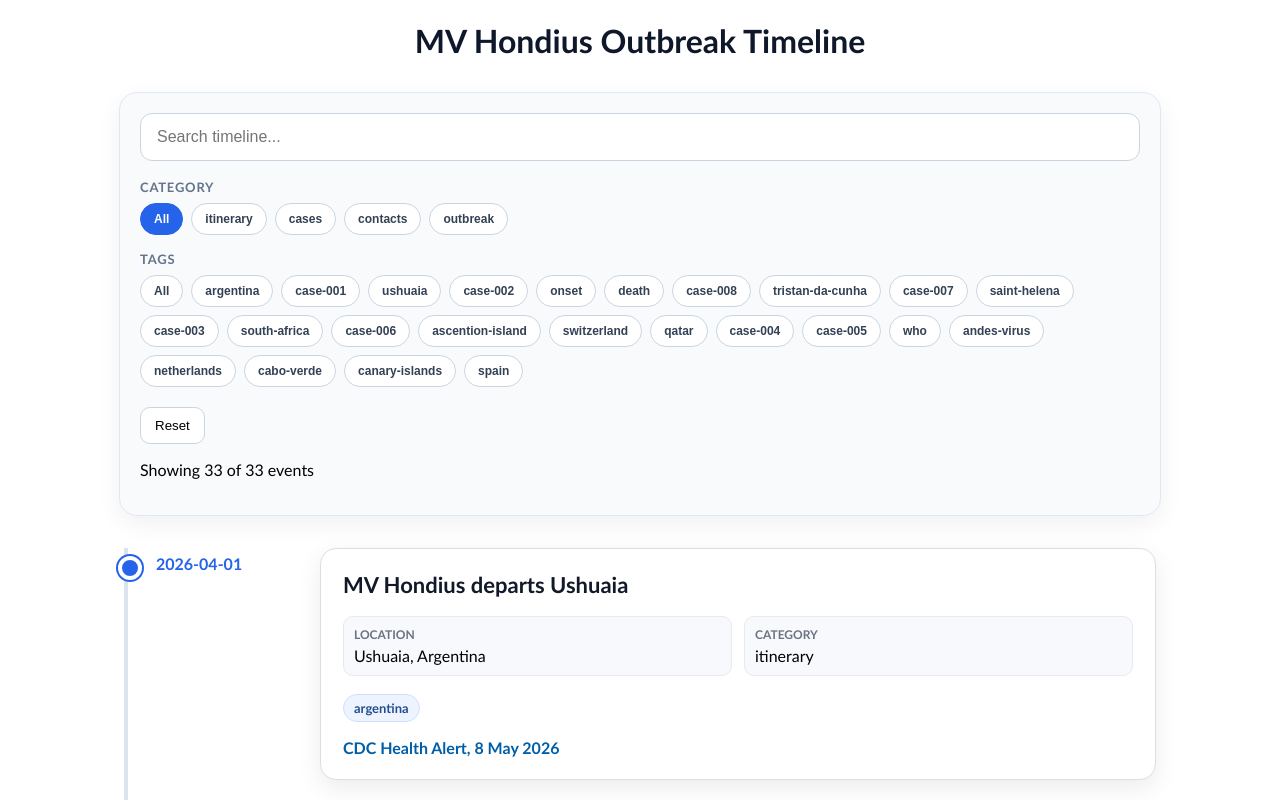
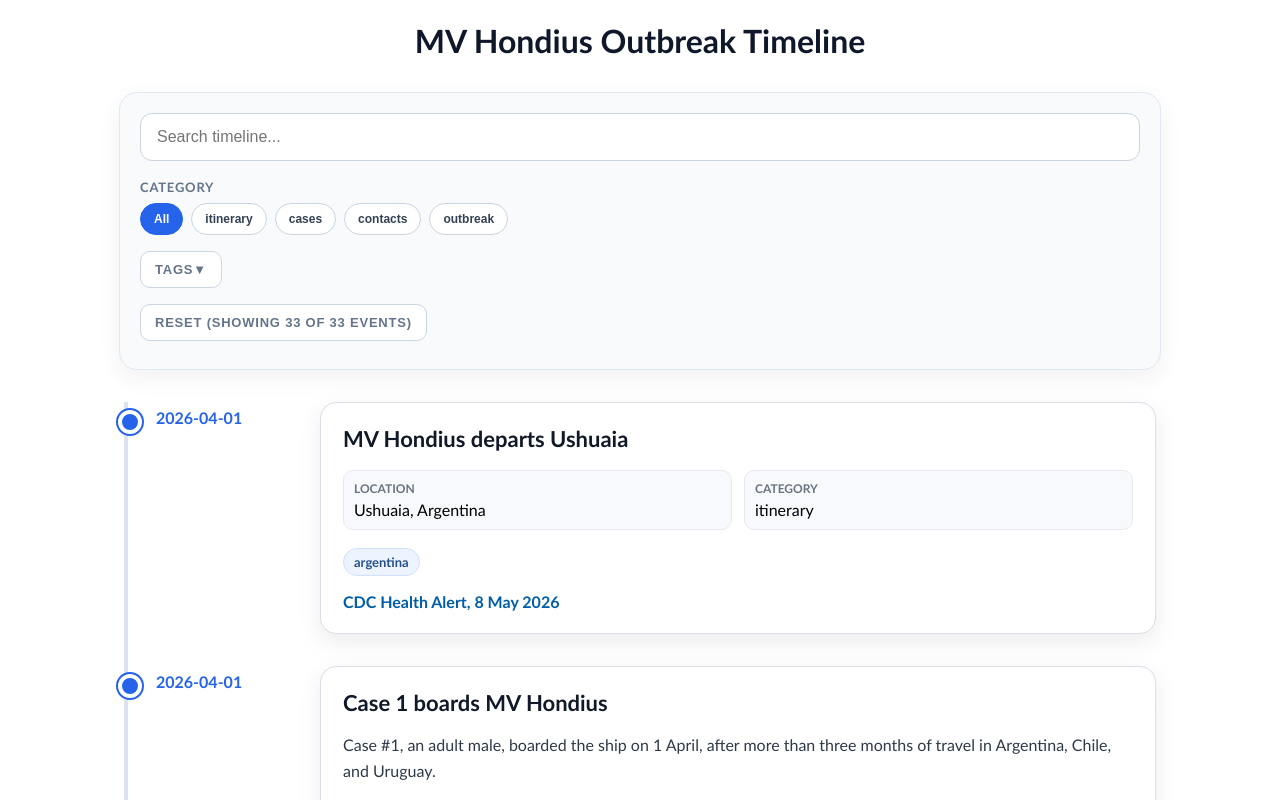
Before and after one commit to emtee10/hondius-outbreak-timeline, a React (Vite) app: page / in a window 1280 px wide. Shown: the top 800 px of the page. Built offline with nearby package versions, Linux system fonts and the light colour scheme.

Commit message:
Reduce header footprint

```diff
--- a/src/App.jsx
+++ b/src/App.jsx
@@ -7,6 +7,7 @@
   const [searchText, setSearchText] = useState("");
   const [selectedCategory, setSelectedCategory] = useState("all");
   const [selectedTags, setSelectedTags] = useState([]);
+  const [showTags, setShowTags] = useState(false);
 
   useEffect(() => {
     fetch(`${import.meta.env.BASE_URL}data/mv-hondius.json`)
@@ -107,40 +108,55 @@
           </div>
         </div>
 
-        <div className="filter-group">
-          <span className="filter-label">Tags</span>
+        <div className="filter-group tag-filter">
+          <button
+            type="button"
+            className="filter-label"
+            onClick={() => setShowTags((current) => !current)}
+          >
+            <span>
+              Tags
+              {selectedTags.length > 0 && ` (${selectedTags.length} selected)`}
+            </span>
 
-          <div className="chip-row">
+            <span>{showTags ? "▲" : "▼"}</span>
+          </button>
+
+          {showTags && (
+            <div className="chip-row tag-chip-row">
               {tags.map((tag) => (
                 <button
                   key={tag}
                   type="button"
                   className={
-                  selectedTags.includes(tag)
+                    tag === "all"
+                      ? selectedTags.length === 0
+                        ? "chip chip-active"
+                        : "chip"
+                      : selectedTags.includes(tag)
                         ? "chip chip-active"
                         : "chip"
                   }
                   onClick={() => toggleTag(tag)}
                 >
-                {tag === "all" ? "All" : tag}
+                  {tag === "all" ? "All tags" : tag}
                 </button>
               ))}
             </div>
+          )}
         </div>
 
         <button
           type="button"
+          className="filter-label"
           onClick={() => {
             setSearchText("");
             setSelectedCategory("all");
             setSelectedTags([]);
           }}
         >
-          Reset
+          Reset (Showing {filteredItems.length} of {rawItems.length} events)
         </button>
-        <p className="count">
-          Showing {filteredItems.length} of {rawItems.length} events
-        </p>
       </section>
 
       <section className="timeline-list">
--- a/src/styles.css
+++ b/src/styles.css
@@ -192,3 +192,15 @@
   color: #0f172a;
   text-align: center;
 }
+
+.tag-filter {
+  margin-top: 16px;
+}
+
+.tag-toggle:hover {
+  background: #f1f5f9;
+}
+
+.tag-chip-row {
+  margin-top: 12px;
+}
```
Lines whose indentation alone changed are shown as unchanged.
